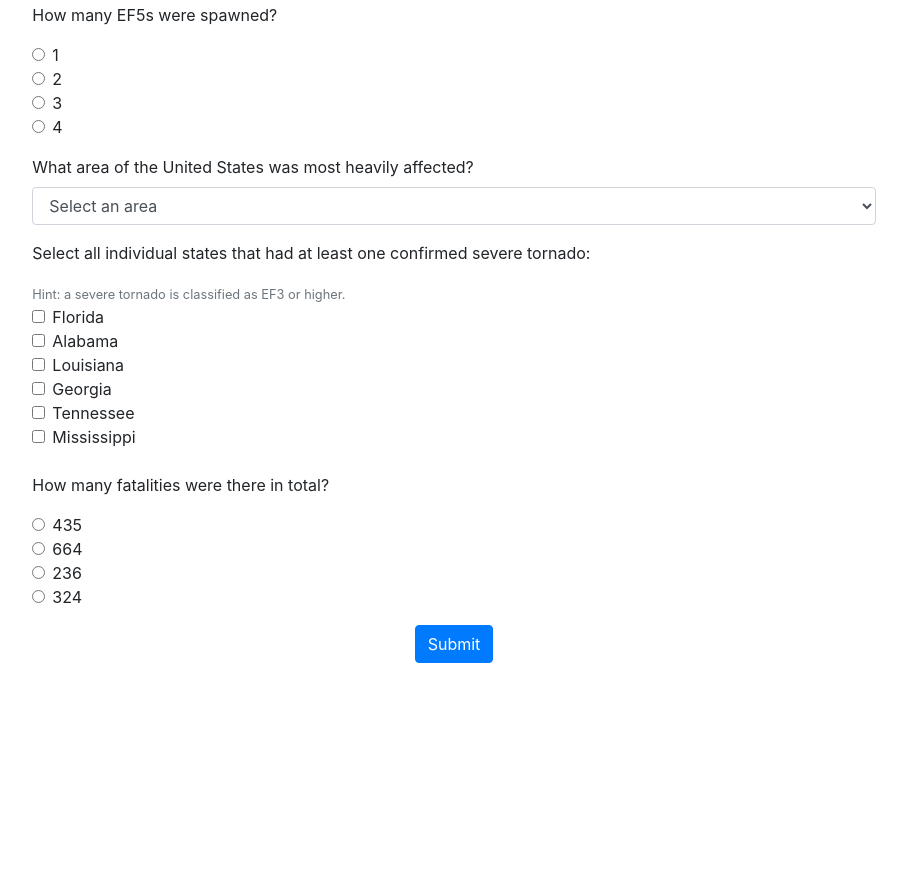
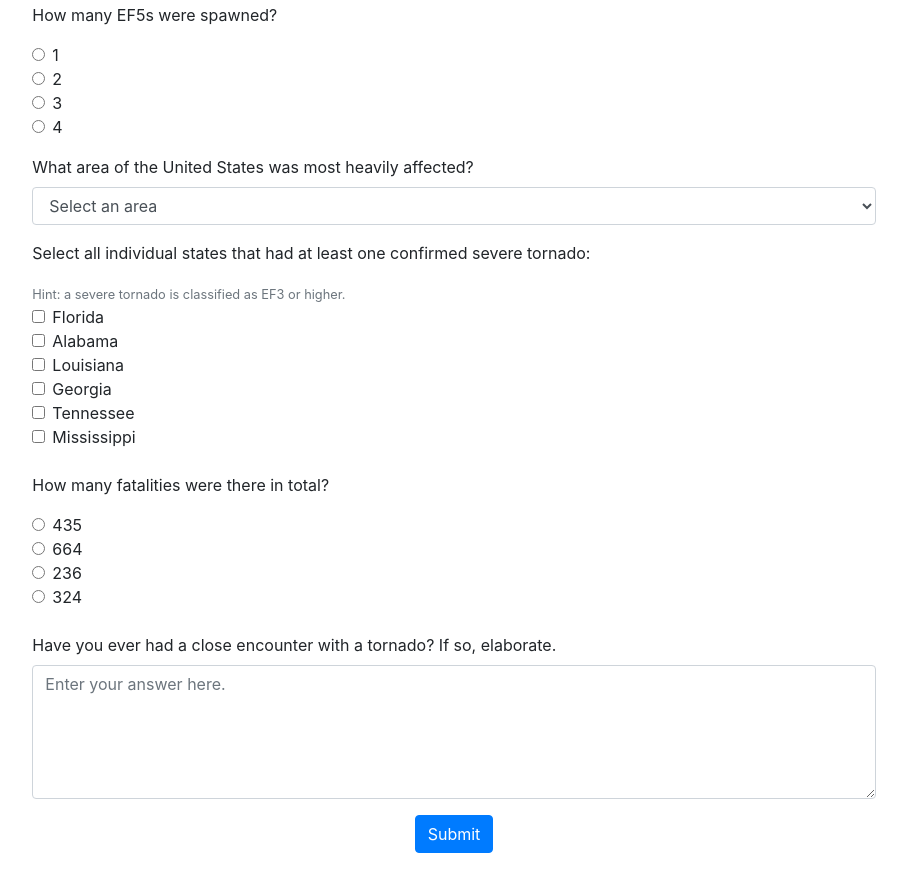
Before and after one commit to men-biller/bootstrap-forms, a plain HTML site: page index.html in a window 1280 px wide. Shown: the part 385-1254 px from the top of the page, without its empty margins (186-1093 px from the left). Before the commit the page ends 1064 px from the top, so only its background shows below. Drawn offline with nearby package versions, Linux system fonts and the light colour scheme.

Commit message:
Update index.html

```diff
--- a/index.html
+++ b/index.html
@@ -37,8 +37,10 @@
                 <!-- Question 2 -->
                 <div class="form-group">
                     <div class="form-group">
-                            <label for="question2">Roughly how many tornadoes touched down during the duration of the outbreak? (Answer must be within 20 of the actual number.)</label>
-                            <input type="text" class="form-control" id="question2" name="question2" placeholder="Enter a number">
+                        <label for="question2">Roughly how many tornadoes touched down during the duration of the
+                            outbreak? (Answer must be within 20 of the actual number.)</label>
+                        <input type="text" class="form-control" id="question2" name="question2"
+                            placeholder="Enter a number">
                     </div>
                 </div>
 
@@ -100,8 +102,7 @@
                         <label class="form-check-label" for="state5">Tennessee</label>
                     </div>
                     <div class="form-check">
-                            <input type="checkbox" class="form-check-input" id="state6" name="state"
-                                value="Mississippi">
+                        <input type="checkbox" class="form-check-input" id="state6" name="state" value="Mississippi">
                         <label class="form-check-label" for="state6">Mississippi</label>
                     </div>
                     <div class="form-group">
@@ -123,6 +124,14 @@
                             <input type="radio" class="form-check-input" id="option4" name="question6" value="4">
                             <label class="form-check-label" for="option4">324</label>
                         </div>
+                        <br>
+                        <div class="form-group">
+                            <label for="question6">Have you ever had a close encounter with a tornado? If so,
+                                elaborate.</label>
+                            <textarea class="form-control" id="question6" name="question6" rows="5"
+                                placeholder="Enter your answer here."></textarea>
+
+                        </div>
                     </div>
 
                     <!-- Submit Button -->
```
Lines whose indentation alone changed are shown as unchanged.
